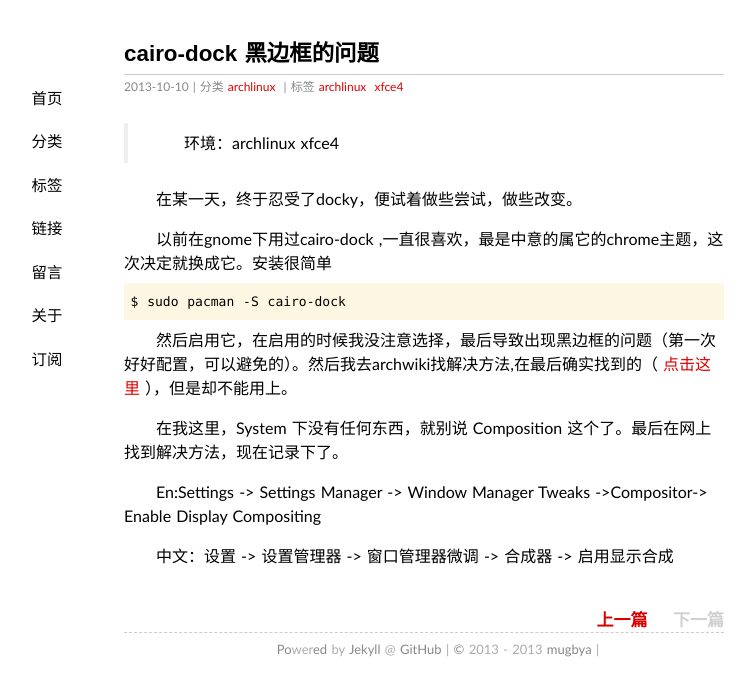
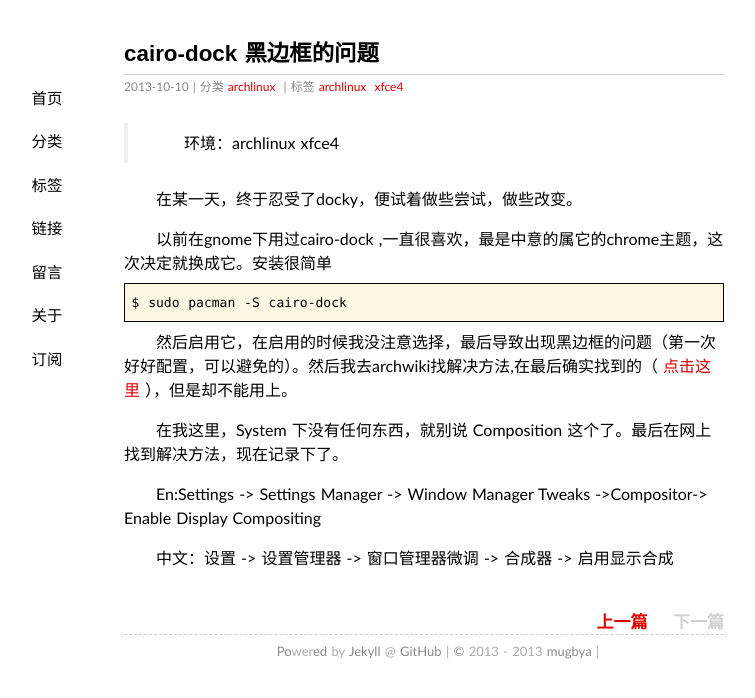
Before and after one commit to mugbya/mugbya.github.io, a Jekyll site: the page built from _posts/2013-10-10-cairo-dock-黑边框的问题.md, in a window 1280 px wide. Shown: the top 698 px of the page, without its empty margins (216-971 px from the left). Built offline with Jekyll 4.4.1, drawn with Linux system fonts in a browser that asks for light colours; some web fonts are replaced; Markdown is read by kramdown in place of the engine named in the settings; comment, search, counter and statistics services are not loaded.

Commit message:
Update style.css

```diff
--- a/media/css/style.css
+++ b/media/css/style.css
@@ -24,7 +24,7 @@
 li{padding:.2em 0;}
 ol,ul{list-style-position:inside;}
 ol ul, ul ol, ul ul, ol ol {margin-left:1em;}
-pre code{border: 1em; display: block; padding: 0.5em;}
+pre code{border-style:solid; border-width:1px; display: block; padding: 0.5em;}
 blockquote{display:block;text-align:justify;border-left:4px solid #eeeeee;}
 blockquote{margin:1em 0em;padding-left:1.5em;}
 blockquote p{margin:0;padding:.5em 0;}
@@ -55,7 +55,7 @@
 h3{font-family:"Cuprum","Hiragino Sans GB","Microsoft YaHei",sans-serif;font-size:1.2em;color:#222;}
 h4{font-family:"Cuprum","Hiragino Sans GB","Microsoft YaHei",sans-serif;font-size:1em;color:#333;}
 pre,code{font-family:Menlo,"Andale Mono",Consolas,"Courier New",Monaco,monospace;font-size:13px;}
-code{background-color:#fdf6e3; border: 1em;}
+code{background-color:#fdf6e3;}
 embed,object,iframe{display:block;margin:4px auto;}
 .gist{font-size: 12px;line-height:1.6;}
 
```
